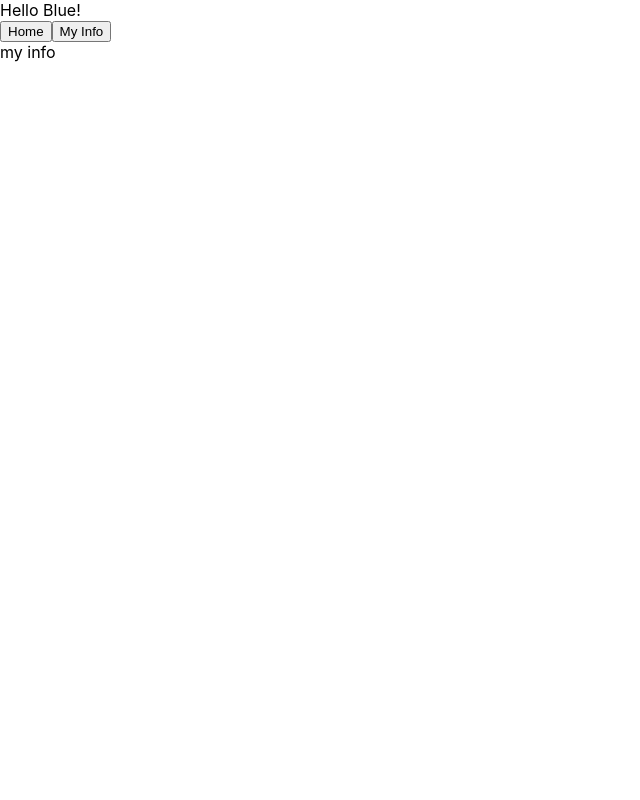
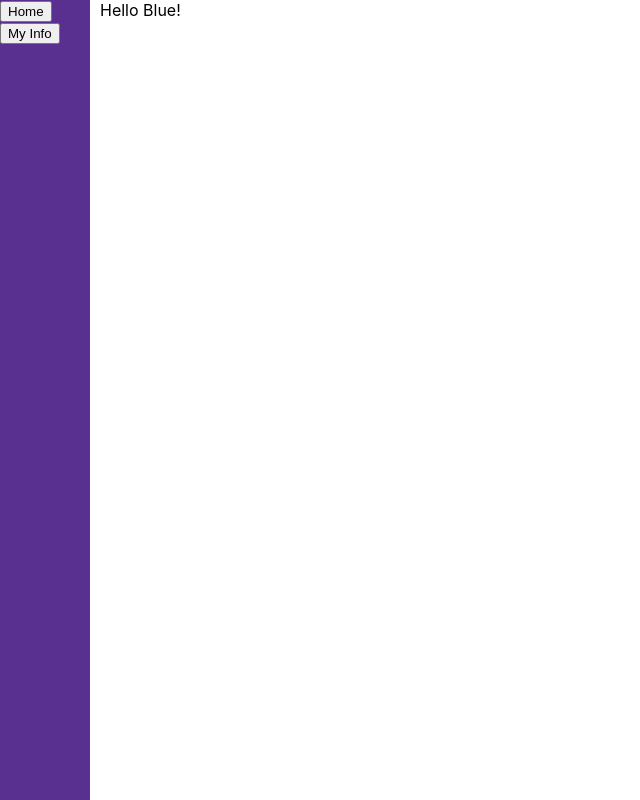
Before and after one commit to anna-m120/motAIve, a React (Create React App) app in the folder hack-western-app/: page / in a window 1280 px wide. Shown: the whole page, without its empty margins (0-640 px from the left). Built offline with nearby package versions, Linux system fonts and the light colour scheme.

Commit message:
menu styling

```diff
--- a/hack-western-app/src/App.js
+++ b/hack-western-app/src/App.js
@@ -1,18 +1,21 @@
 import Dashboard from "./Dashboard.jsx"
 import Menu from "./Menu.jsx"
+import './Menu.css';
 import './App.css';
+import './TextBoxes.css';
 import React from "react";
 
 function App() {
   const [isHome, updateIsHome] = React.useState(false);
   return (
     <div>
-      <header>
+      <div className="menu-bar">
+        <Menu isHome={isHome} updateIsHome={updateIsHome}/>
+        {isHome ? <Dashboard isHome={isHome} updateIsHome={updateIsHome}/> : ""}
+      </div>
+      <header className="text-box">
         Hello Blue!
       </header>
-      <Menu isHome={isHome} updateIsHome={updateIsHome}/>
-
-      {isHome ? <Dashboard isHome={isHome} updateIsHome={updateIsHome}/> : "my info"}
     </div>
   );
 }
--- /dev/null
+++ b/hack-western-app/src/Menu.css
@@ -0,0 +1,7 @@
+.menu-bar{
+    grid-area: left-navbar;
+    background-color: #593090;
+    width: 90px;
+    height: 100vw;
+    position: fixed;
+}
--- /dev/null
+++ b/hack-western-app/src/TextBoxes.css
@@ -0,0 +1,8 @@
+.text-box{
+    grid-area: text-box;
+    height: 100%;
+    max-height: 100vh;
+    width: 100%;
+    position: fixed;
+    padding-left: 100px;
+  }
```
